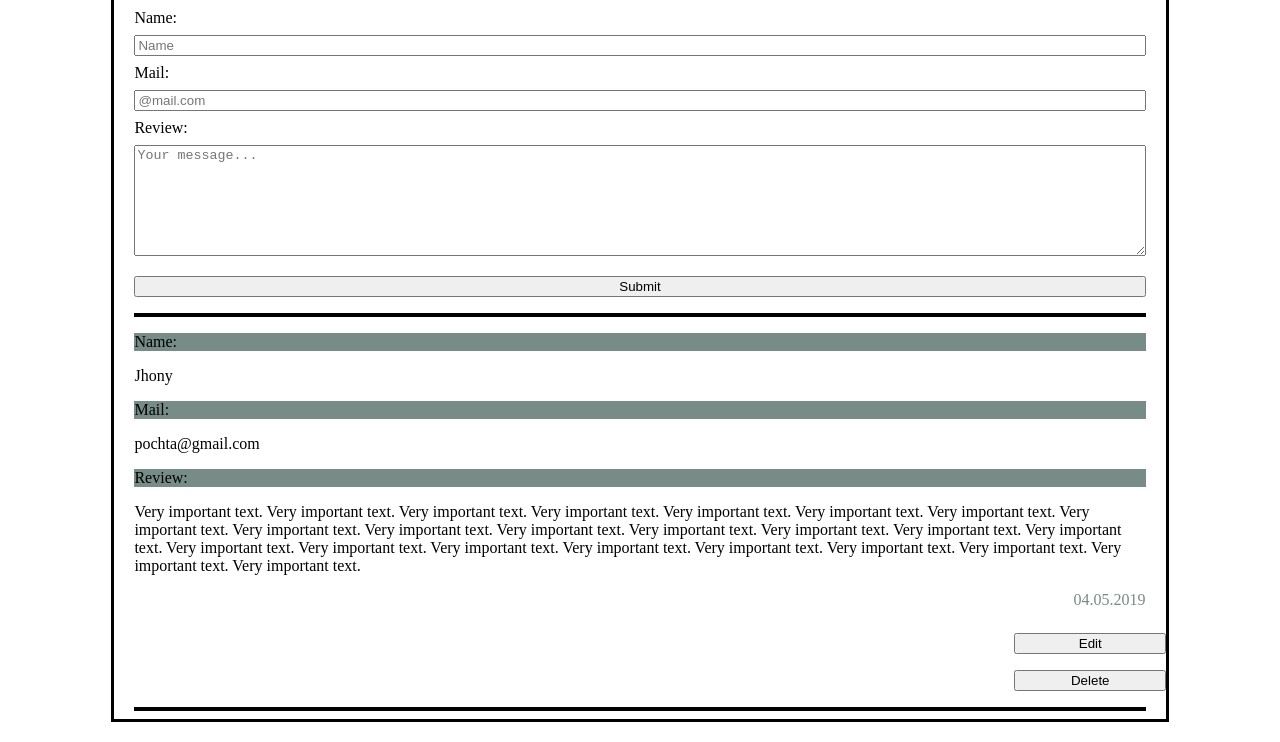
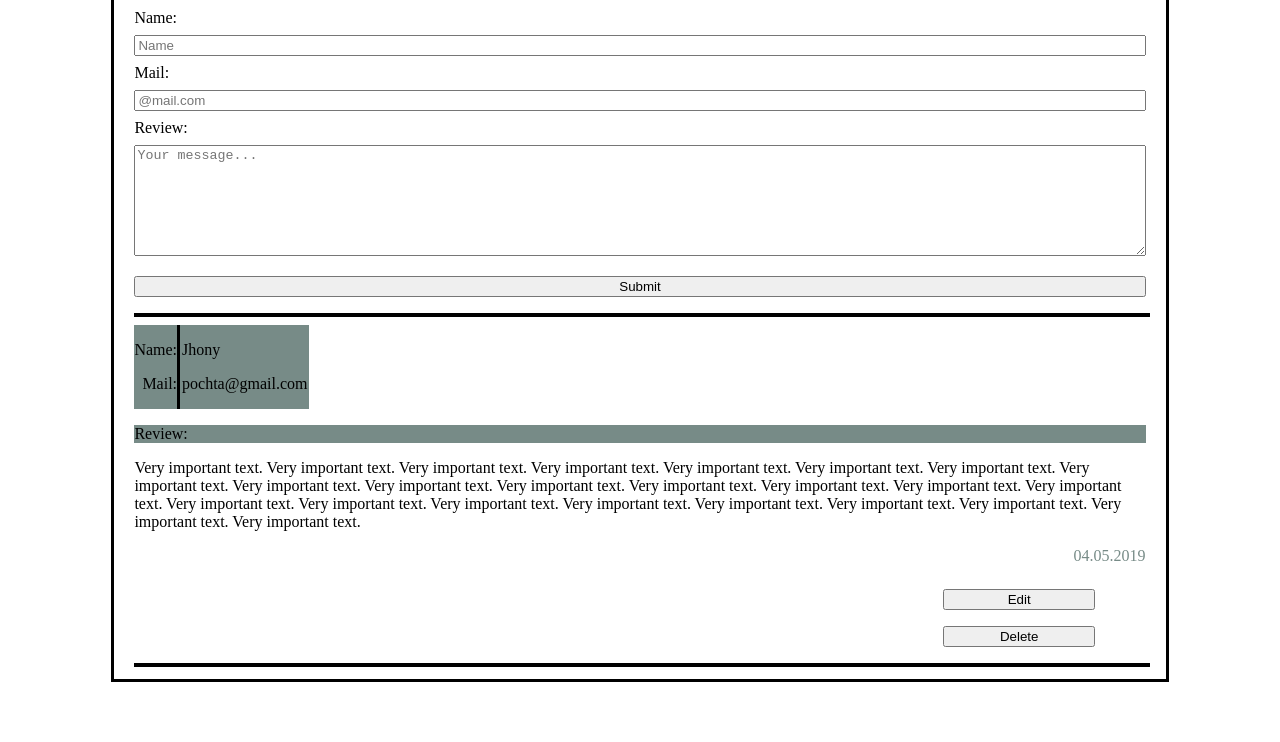
Before and after one commit to Cat-raccoon/guest-book, a plain HTML site: page index.html in a window 1280 px wide. Shown: the part 81-823 px from the top of the page. After the commit the page ends 800 px from the top, so only its background shows below. Drawn offline with Linux system fonts and the light colour scheme.

Commit message:
added 'div' tags and added styles fot this tags

```diff
--- a/index.html
+++ b/index.html
@@ -25,31 +25,42 @@
         <input id="btn" type="submit" value="Submit">
 
         </form>
+
     <hr class="mark">
 
-            <p class="data-faeld">Name: </p>
+        <div class="comment id=1">
+            <div class="standard">
+                <p>Name: </p>
 
-            <p class="username">Jhony</p>
+                <p>Mail: </p>
+            </div>
 
-            <p class="data-faeld">Mail: </p>
+            <div class="value">
+                <p class="username">Jhony</p>
 
-            <p class="usermail">pochta@gmail.com</p>
+                <p class="usermail">pochta@gmail.com</p>
+            </div>
 
-            <p class="data-faeld">Review: </p>
+            <div class="review">
+                <p class="data-faeld">Review: </p>
 
-            <p class="review-content">Very important text. Very important text. Very important text.
+                <p class="review-content">Very important text. Very important text. Very important text.
                 Very important text. Very important text. Very important text. Very important text.
                 Very important text. Very important text. Very important text. Very important text.
                 Very important text. Very important text. Very important text.  Very important text.
                 Very important text. Very important text. Very important text. Very important text.
                 Very important text. Very important text. Very important text. Very important text.
                 Very important text.
-            </p>
+                </p>
                 <p class="date">04.05.2019</p>
                 <input class="options" id="edit-btn" type="button" value="Edit">
                 <br>
                 <input class="options" id="delete-btn" type="button" value="Delete">
-    <hr class="mark">
+                <hr class="mark">
+            </div>
+
+        </div>
+        </div>
 
 
 
--- a/style.css
+++ b/style.css
@@ -23,21 +23,38 @@ h2.heading{
 
 }
 
-.header-review{
-    position: absolute;
-}
 .userInfo{
     padding-left: 60px;
 }
 .mark{
     border: solid 2px ;
+    width: 100%;
 }
 .options{
-    margin-left: 880px;
+    margin-left: 80%;
     width: 15%;
 }
 .data-faeld{
     background: #778B87;
+}
+.standard{
+    margin: 0;
+    float: left;
+    display: block;
+    text-align: right;
+    background: #778B87;
+    border-right: solid;
+}
+.value{
+    margin: 0;
+    padding: 0 2px;
+    float: left;
+    text-align: left;
+    display: block;
+    background: #778B87;
+}
+.review{
+    display: inline-block;
 }
 
 .date{
```
